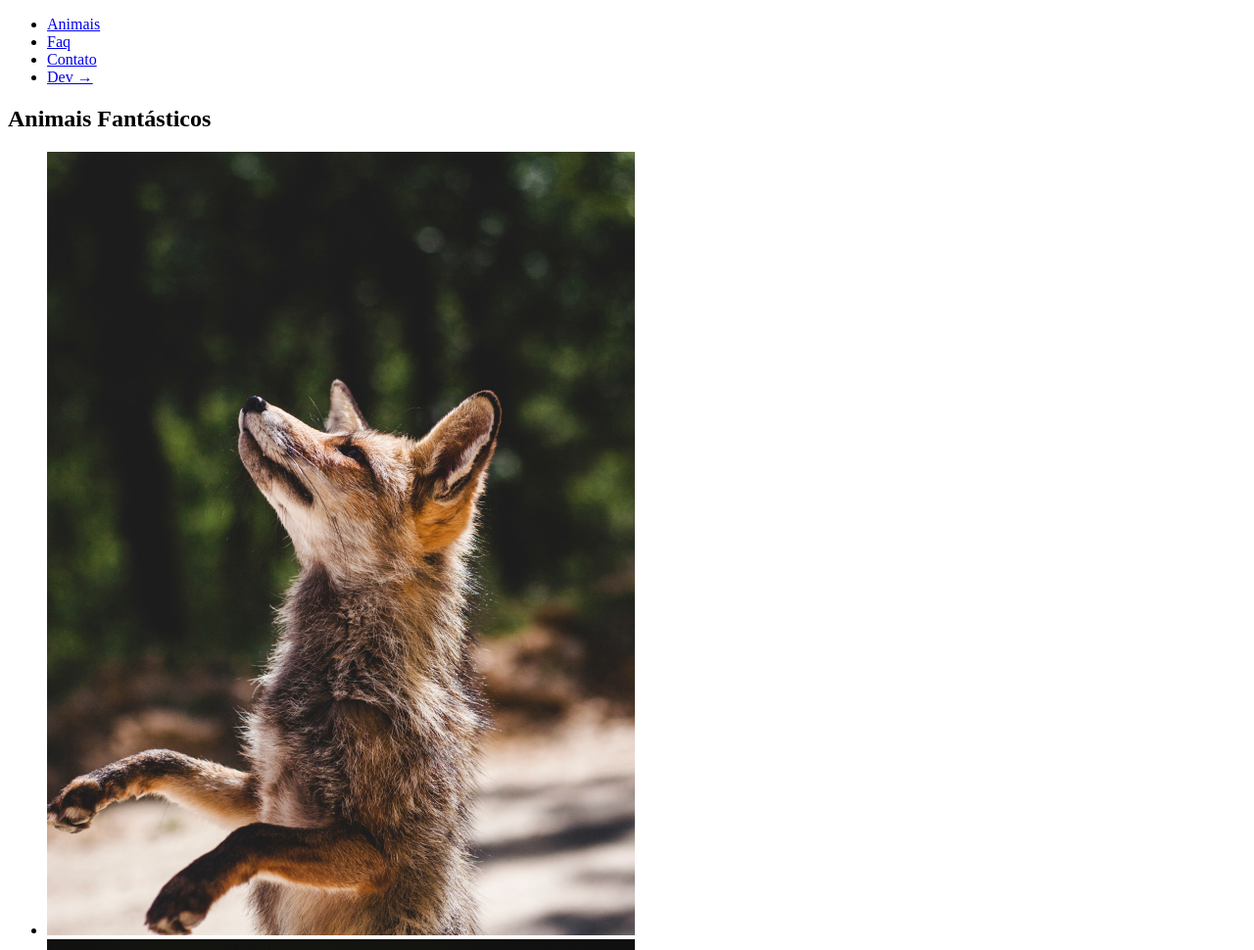
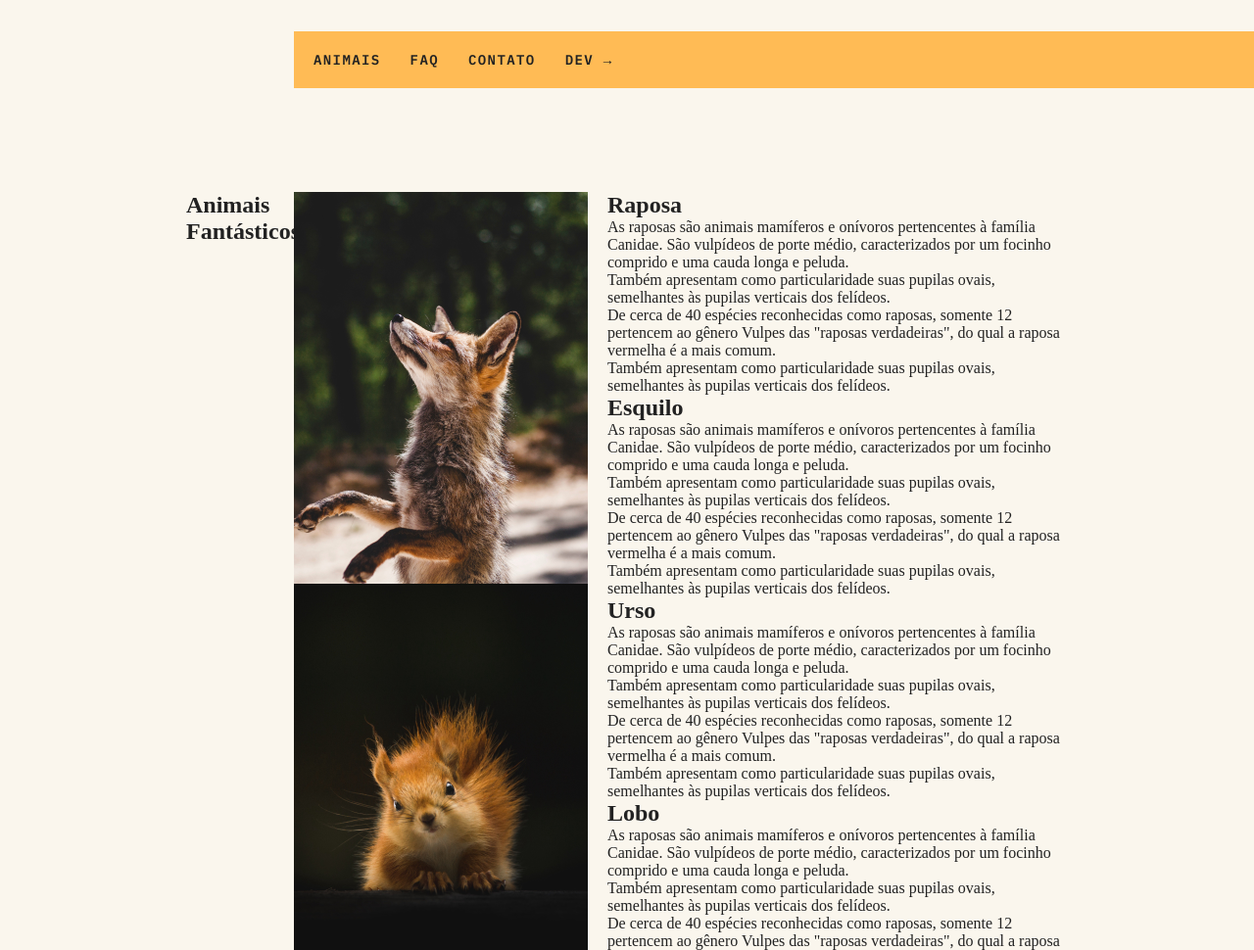
Before and after one commit to gustavofbc/animais-fantasticos, a plain HTML site: page index.html in a window 1280 px wide. Shown: the top 970 px of the page at 98% size. Drawn offline with Linux system fonts and the light colour scheme.

Commit message:
HTML e CSS do Projeto 2

```diff
--- a/css/styles.css
+++ b/css/styles.css
@@ -0,0 +1,66 @@
+body,
+h1,
+h2,
+ul,
+li,
+p,
+dd,
+dt,
+dl {
+  margin: 0;
+  padding: 0;
+}
+
+img {
+  display: block;
+  max-width: 100%;
+}
+
+ul {
+  list-style: none;
+}
+
+body {
+  background-color: #faf6ed;
+  color: #222;
+  -webkit-font-smoothing: antialiased;
+  display: grid;
+  grid-template-columns: 1fr 120px minmax(300px, 800px) 1fr;
+}
+
+.menu {
+  grid-column: 3 / 5; /*pega da coluna 3 até a coluna final da página*/
+  margin-top: 2rem;
+  margin-bottom: 2rem;
+  background: #fb5;
+}
+
+.menu ul {
+  display: flex;
+  flex-wrap: wrap; /*os items queram caso não caibam na tela*/
+  padding: 10px;
+}
+
+.menu li a {
+  display: block;
+  padding: 10px;
+  margin-right: 10px;
+  color: #222;
+  text-decoration: none;
+  font-family: "IBM Plex Mono", monospace;
+  font-weight: bold;
+  text-transform: uppercase;
+  font-size: 0.875rem;
+  letter-spacing: 0.1em;
+}
+
+.grid-section {
+  grid-column: 2 / 4;
+  width: 100%;
+  box-sizing: border-box;
+  padding: 10px;
+  display: grid;
+  grid-template-columns: 90px 300px 1fr;
+  grid-gap: 20px; /*distância entre cada coluna*/
+  margin-top: 4rem;
+}
--- a/index.html
+++ b/index.html
@@ -3,6 +3,8 @@
 <head>
     <meta charset="UTF-8">
     <meta name="viewport" content="width=device-width, initial-scale=1.0">
+    <link rel="preconnect" href="https://fonts.gstatic.com">
+<link href="https://fonts.googleapis.com/css2?family=IBM+Plex+Mono:wght@300;400;500;600&display=swap" rel="stylesheet">
     <link rel="stylesheet" href="css/styles.css">
     <title>Animais Fantásticos</title>
 </head>
```
